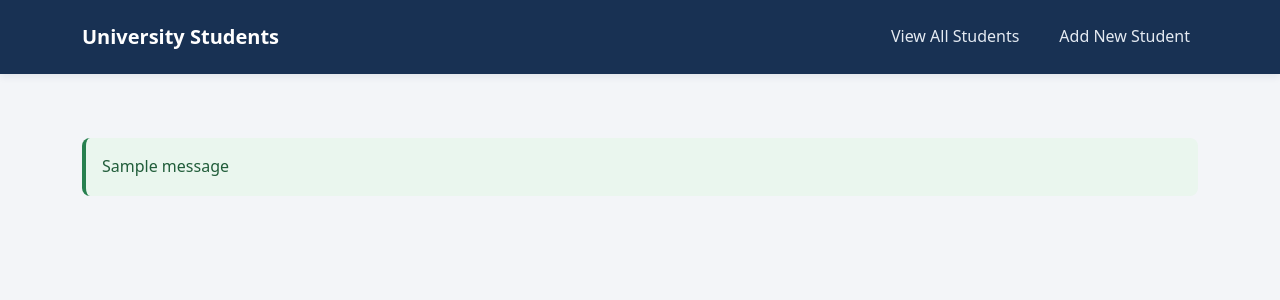
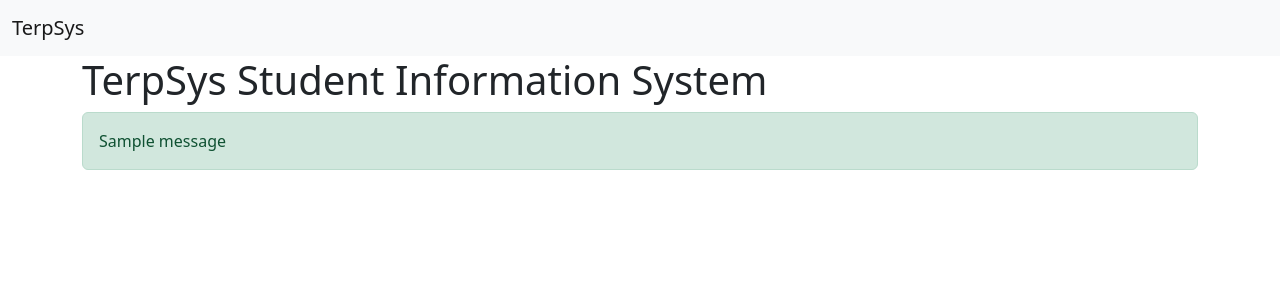
Before and after one commit to cpham121/helloWorld2, a Flask app: template templates/contact.html in a window 1280 px wide. Shown: the top 300 px of the page. Run offline with Flask 3, Linux system fonts and the light colour scheme; the template is opened without the code that fills it, so the values that code supplies are empty; tables that the repository leaves empty hold one stand-in row (values such as "Sample post"); one stand-in notice (Sample message) is shown.

Commit message:
Updated base html w module code

```diff
--- a/templates/base.html
+++ b/templates/base.html
@@ -3,40 +3,72 @@
   <head>
     <meta charset="utf-8">
     <meta name="viewport" content="width=device-width, initial-scale=1">
-    <title>{% block page_title %}{% endblock %}</title>
-    <link href="https://cdn.jsdelivr.net/npm/bootstrap@5.3.3/dist/css/bootstrap.min.css" rel="stylesheet" integrity="sha384-QWTKZyjpPEjISv5WaRU9OFeRpok6YctnYmDr5pNlyT2bRjXh0JMhjY6hW+ALEwIH" crossorigin="anonymous">
-    <link rel="stylesheet" href="{{ url_for('static', filename='css/style.css') }}">
+    <title>TerpSys Student Information System - {% block page_title %}{% endblock %}</title>
+    <link href="https://cdn.jsdelivr.net/npm/bootstrap@5.2.3/dist/css/bootstrap.min.css" rel="stylesheet" integrity="sha384-rbsA2VBKQhggwzxH7pPCaAqO46MgnOM80zW1RWuH61DGLwZJEdK2Kadq2F9CUG65" crossorigin="anonymous">
   </head>
   <body>
-  <nav class="navbar navbar-dark student-navbar">
-  <div class="container">
-    <a class="navbar-brand fw-bold" href="{{ url_for('student_view_all') }}">University Students</a>
-    <div id="navbarSupportedContent">
-      <ul class="navbar-nav flex-row gap-4">
+        <nav class="navbar navbar-expand-lg navbar-light bg-light">
+            <div class="container-fluid">
+                <button class="navbar-toggler" type="button" data-bs-toggle="collapse" data-bs-target=".dual-collapse2">
+                    <span class="navbar-toggler-icon"></span>
+                </button>
+                <div class="navbar-collapse collapse w-100 order-1 order-md-0 dual-collapse2">
+                    <a class="navbar-brand" href="#">TerpSys</a>
+                    <ul class="navbar-nav me-auto">
+                        {% if current_user.role in ['ADMIN', 'MANAGER'] %}
                         <li class="nav-item">
-          <a class="nav-link px-2" href="{{ url_for('student_view_all') }}">View All Students</a>
+                          <a id="student_view_all" class="nav-link {% if request.endpoint=='student_view_all' %}active{%endif %}" href="{{ url_for('student_view_all') }}">View All Students</a>
+                        </li>
+                        {% elif current_user.is_authenticated %}
+                        <li class="nav-item">
+                          <a id="student_id" class="nav-link {% if request.endpoint=='student_view' %}active{%endif %}" href="{{ url_for('student_view', student_id=0) }}">View My Record</a>
+                        </li>
+                        {% endif %}
+                        {% if current_user.role in ['ADMIN', 'MANAGER'] %}
+                        <li class="nav-item">
+                          <a id="student_create" class="nav-link {% if request.endpoint=='student_create' %}active{%endif %}" href="{{ url_for('student_create') }}">Add New Student</a>
+                        </li>
+                        {% endif %}
+                    </ul>
+                </div>
+                <div class="mx-auto order-0">
+
+                </div>
+                {% if current_user.is_authenticated %}
+                <div class="navbar-collapse collapse w-100 order-3 dual-collapse2">
+                    <ul class="navbar-nav ms-auto">
+                        <li class="nav-item navbar-text">
+                            Welcome, {{ current_user.first_name }} {{ current_user.last_name }}!
                         </li>
                         <li class="nav-item">
-          <a class="nav-link px-2" href="{{ url_for('student_create') }}">Add New Student</a>
+                            <a class="nav-link" href="{{ url_for('logout') }}">Logout</a>
                         </li>
                     </ul>
                 </div>
+                {% endif %}
             </div>
         </nav>
 
-    <main class="container page-content">
-        <h1>{% block page_head %}{% endblock %}</h1>
+    <div class="container">
+        <h1>TerpSys Student Information System</h1>
+        <h2>{% block page_head %}{% endblock %}</h2>
 
+        <div class="row">
+            <div class="col">
                 {% with messages = get_flashed_messages(with_categories=true) %}
+                    {% if messages %}
                         {% for category, message in messages %}
                             <div class="alert {{ 'alert-success' if category == 'success' else 'alert-danger' }}" role="alert">
                                 {{ message }}
                             </div>
                         {% endfor %}
+                    {% endif %}
                 {% endwith %}
+            </div>
+        </div>
 
         {% block page_content %}{% endblock %}
-    </main>
-    <script src="https://cdn.jsdelivr.net/npm/bootstrap@5.3.3/dist/js/bootstrap.bundle.min.js" integrity="sha384-YvpcrYf0tY3lHB60NNkmXc5s9fDVZLESaAA55NDzOxhy9GkcIdslK1eN7N6jIeHz" crossorigin="anonymous"></script>
+    </div>
+    <script src="https://cdn.jsdelivr.net/npm/bootstrap@5.2.3/dist/js/bootstrap.bundle.min.js" integrity="sha384-kenU1KFdBIe4zVF0s0G1M5b4hcpxyD9F7jL+jjXkk+Q2h455rYXK/7HAuoJl+0I4" crossorigin="anonymous"></script>
   </body>
 </html>
```
Lines whose indentation alone changed are shown as unchanged.
